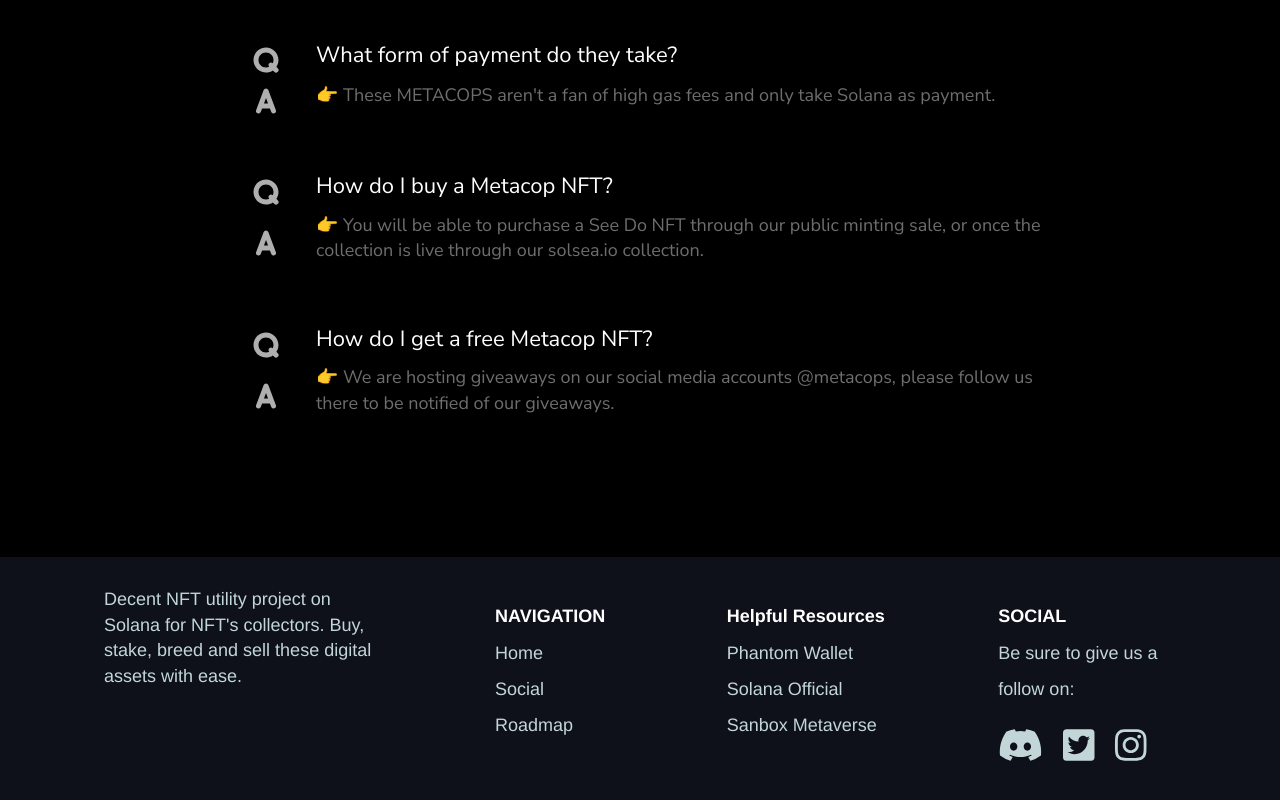
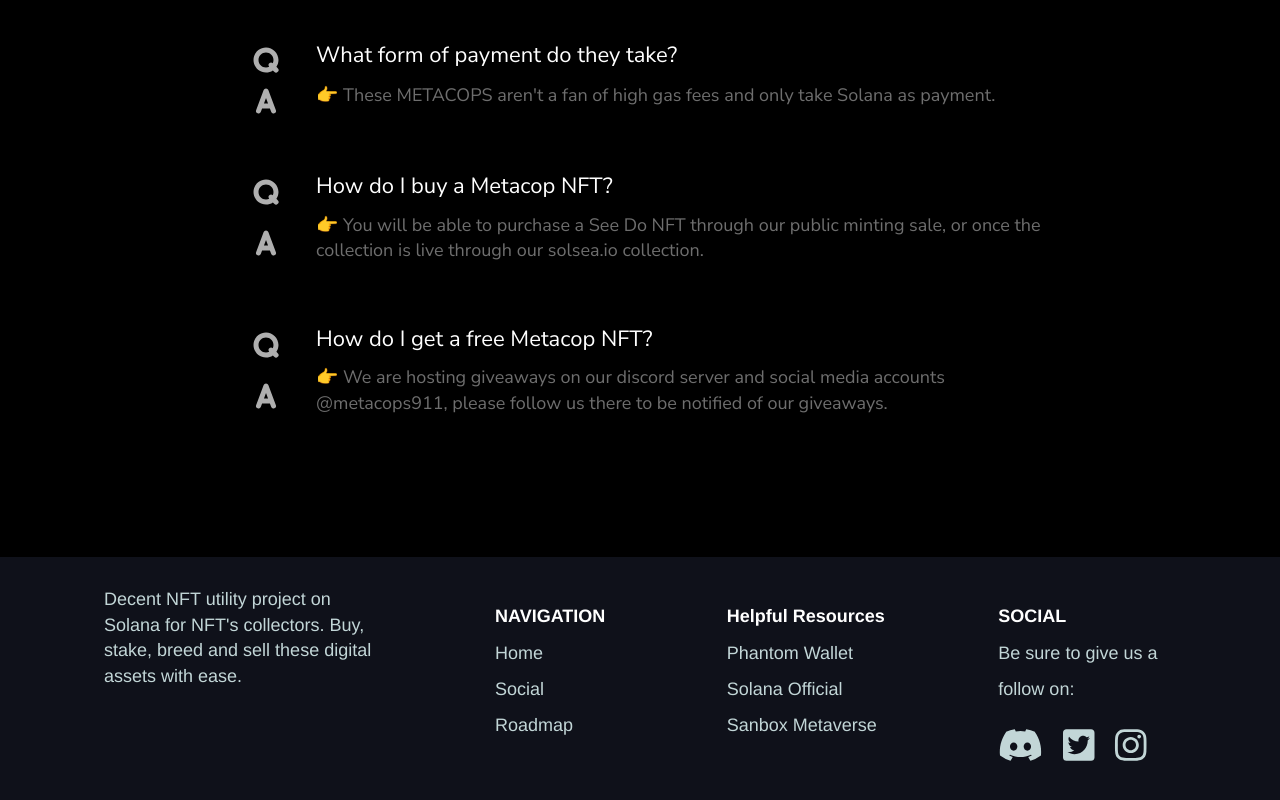
Before and after one commit to poisendev91/MetaCops911, a React (Create React App) app: page / in a window 1280 px wide. Shown: the part 1060-1860 px from the top of the page. Built offline with nearby package versions, Linux system fonts and the light colour scheme; a web font is replaced by a local one.

Commit message:
Update Data.js

```diff
--- a/src/components/LatestSale/Data.js
+++ b/src/components/LatestSale/Data.js
@@ -17,7 +17,7 @@
     },
     {
         quest: "How do I get a free Metacop NFT?",
-        ans: "👉 We are hosting giveaways on our social media accounts @metacops, please follow us there to be notified of our giveaways.",
+        ans: "👉 We are hosting giveaways on our discord server and social media accounts @metacops911, please follow us there to be notified of our giveaways.",
     },
 ];
 
```
